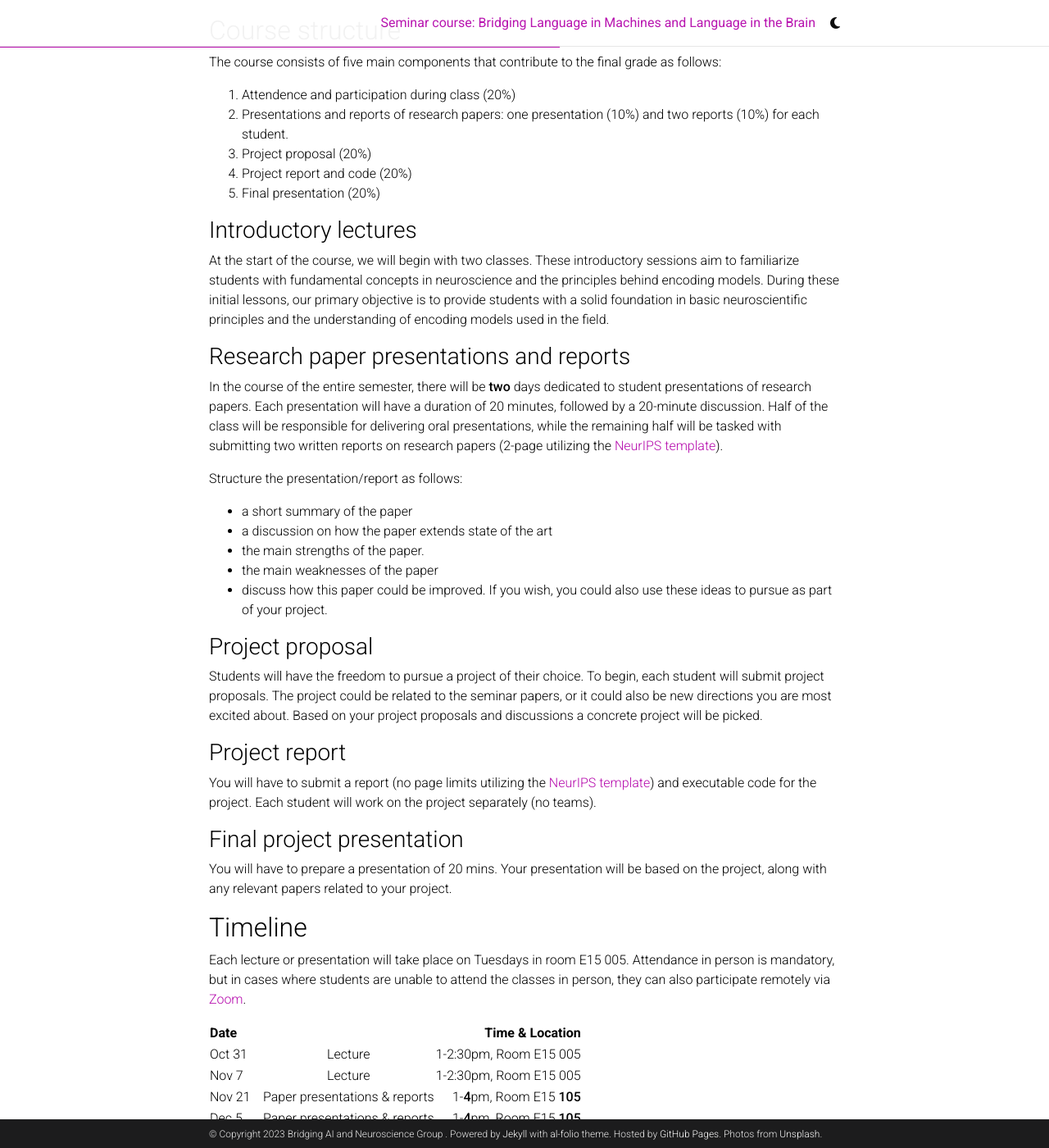
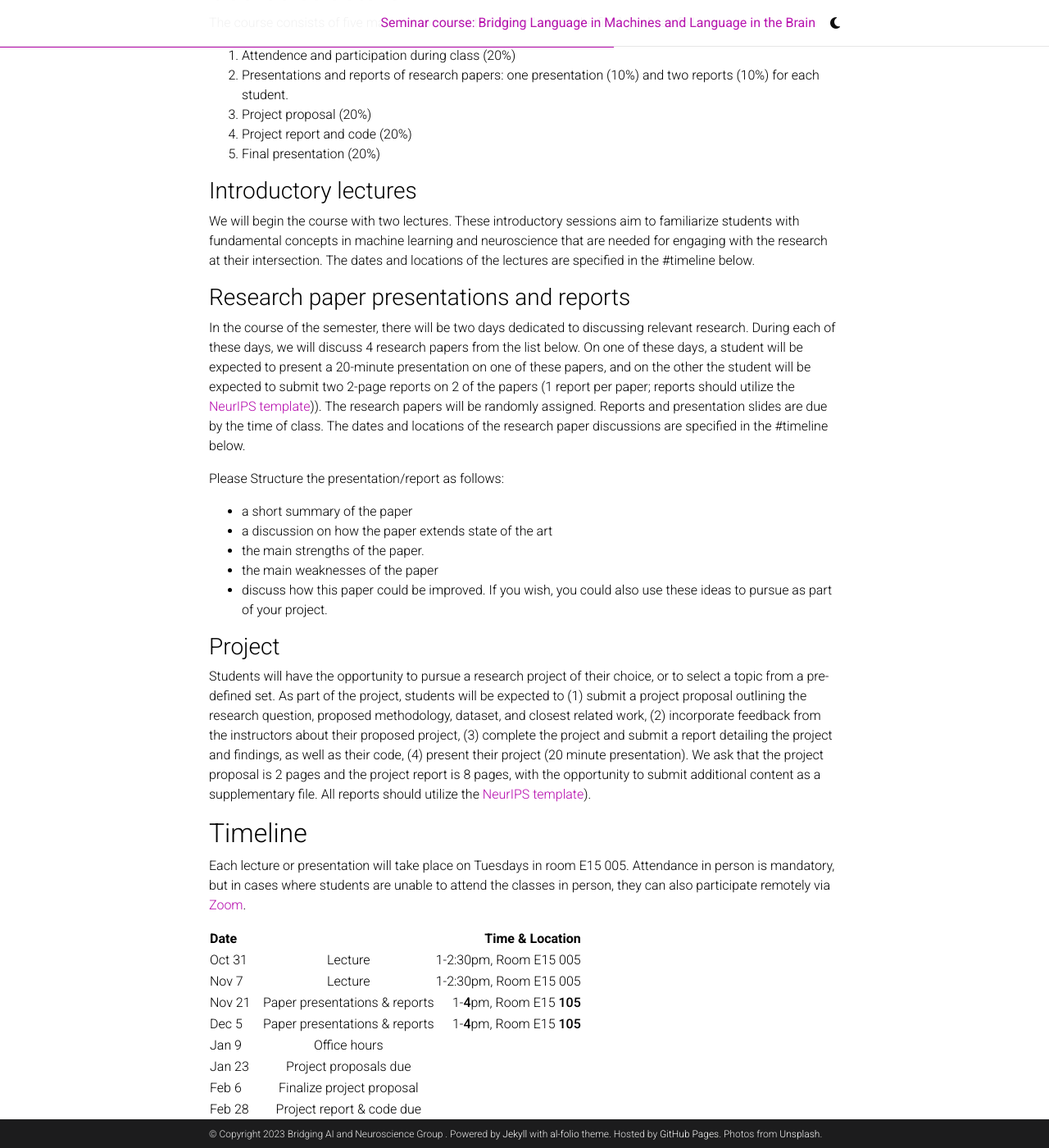
Before and after one commit to bridge-ai-neuro/bridge-ai-neuro.github.io, a Jekyll site: the page built from _pages/teaching.md, in a window 1280 px wide and 1400 px high, scrolled down 695 px. Shown: the whole window at 82% size. Built offline with Jekyll 4.4.1, drawn with Linux system fonts in a browser that asks for light colours; comment, search, counter and statistics services are not loaded; a style sheet for code colours, icons or effects is not loaded; some of the changed text lies outside the part shown.

Commit message:
Update teaching.md

```diff
--- a/_pages/teaching.md
+++ b/_pages/teaching.md
@@ -16,9 +16,7 @@
 - [Course structure](#course-structure)
   - [Introductory lectures](#introductory-lectures)
   - [Research paper presentations and reports](#research-paper-presentations-and-reports)
-  - [Project proposal](#project-proposal)
-  - [Project report](#project-report)
-  - [Final presentation](#final-presentation)
+  - [Project](#project)
 - [Timeline](#timeline)
 - [List of research papers](#list-of-research-papers)
 
@@ -33,12 +31,12 @@
   5. Final presentation (20%)
 
 ### Introductory lectures
-At the start of the course, we will begin with two classes. These introductory sessions aim to familiarize students with fundamental concepts in neuroscience and the principles behind encoding models. During these initial lessons, our primary objective is to provide students with a solid foundation in basic neuroscientific principles and the understanding of encoding models used in the field.
+We will begin the course with two lectures. These introductory sessions aim to familiarize students with fundamental concepts in machine learning and neuroscience that are needed for engaging with the research at their intersection. The dates and locations of the lectures are specified in the #timeline below.
 
 ### Research paper presentations and reports
-In the course of the entire semester, there will be **two** days dedicated to student presentations of research papers. Each presentation will have a duration of 20 minutes, followed by a 20-minute discussion. Half of the class will be responsible for delivering oral presentations, while the remaining half will be tasked with submitting two written reports on research papers (2-page utilizing the [NeurIPS template](https://www.overleaf.com/latex/templates/neurips-2021-ai-for-science-workshop/mqdhgfxfxkgn)).
+In the course of the semester, there will be two days dedicated to discussing relevant research. During each of these days, we will discuss 4 research papers from the list below. On one of these days, a student will be expected to present a 20-minute presentation on one of these papers, and on the other the student will be expected to submit two 2-page reports on 2 of the papers (1 report per paper; reports should utilize the [NeurIPS template](https://www.overleaf.com/latex/templates/neurips-2021-ai-for-science-workshop/mqdhgfxfxkgn))). The research papers will be randomly assigned. Reports and presentation slides are due by the time of class. The dates and locations of the research paper discussions are specified in the #timeline below.
 
-Structure the presentation/report as follows:
+Please Structure the presentation/report as follows:
   - a short summary of the paper
   - a discussion on how the paper extends state of the art
   - the main strengths of the paper.
@@ -46,14 +44,8 @@
   - discuss how this paper could be improved.
 If you wish, you could also use these ideas to pursue as part of your project.
 
-### Project proposal
-Students will have the freedom to pursue a project of their choice. To begin, each student will submit project proposals. The project could be related to the seminar papers, or it could also be new directions you are most excited about. Based on your project proposals and discussions a concrete project will be picked.
-
-### Project report
-You will have to submit a report (no page limits utilizing the [NeurIPS template](https://www.overleaf.com/latex/templates/neurips-2021-ai-for-science-workshop/mqdhgfxfxkgn)) and executable code for the project. Each student will work on the project separately (no teams).
-
-### Final project presentation
-You will have to prepare a presentation of 20 mins. Your presentation will be based on the project, along with any relevant papers related to your project.
+### Project
+Students will have the opportunity to pursue a research project of their choice, or to select a topic from a pre-defined set. As part of the project, students will be expected to (1) submit a project proposal outlining the research question, proposed methodology, dataset, and closest related work, (2) incorporate feedback from the instructors about their proposed project, (3) complete the project and submit a report detailing the project and findings, as well as their code, (4) present their project (20 minute presentation). We ask that the project proposal is 2 pages and the project report is 8 pages, with the opportunity to submit additional content as a supplementary file. All reports should utilize the [NeurIPS template](https://www.overleaf.com/latex/templates/neurips-2021-ai-for-science-workshop/mqdhgfxfxkgn)).
 
 ## Timeline
 Each lecture or presentation will take place on Tuesdays in room E15 005. Attendance in person is mandatory, but in cases where students are unable to attend the classes in person, they can also participate remotely via [Zoom](http://...).
```
